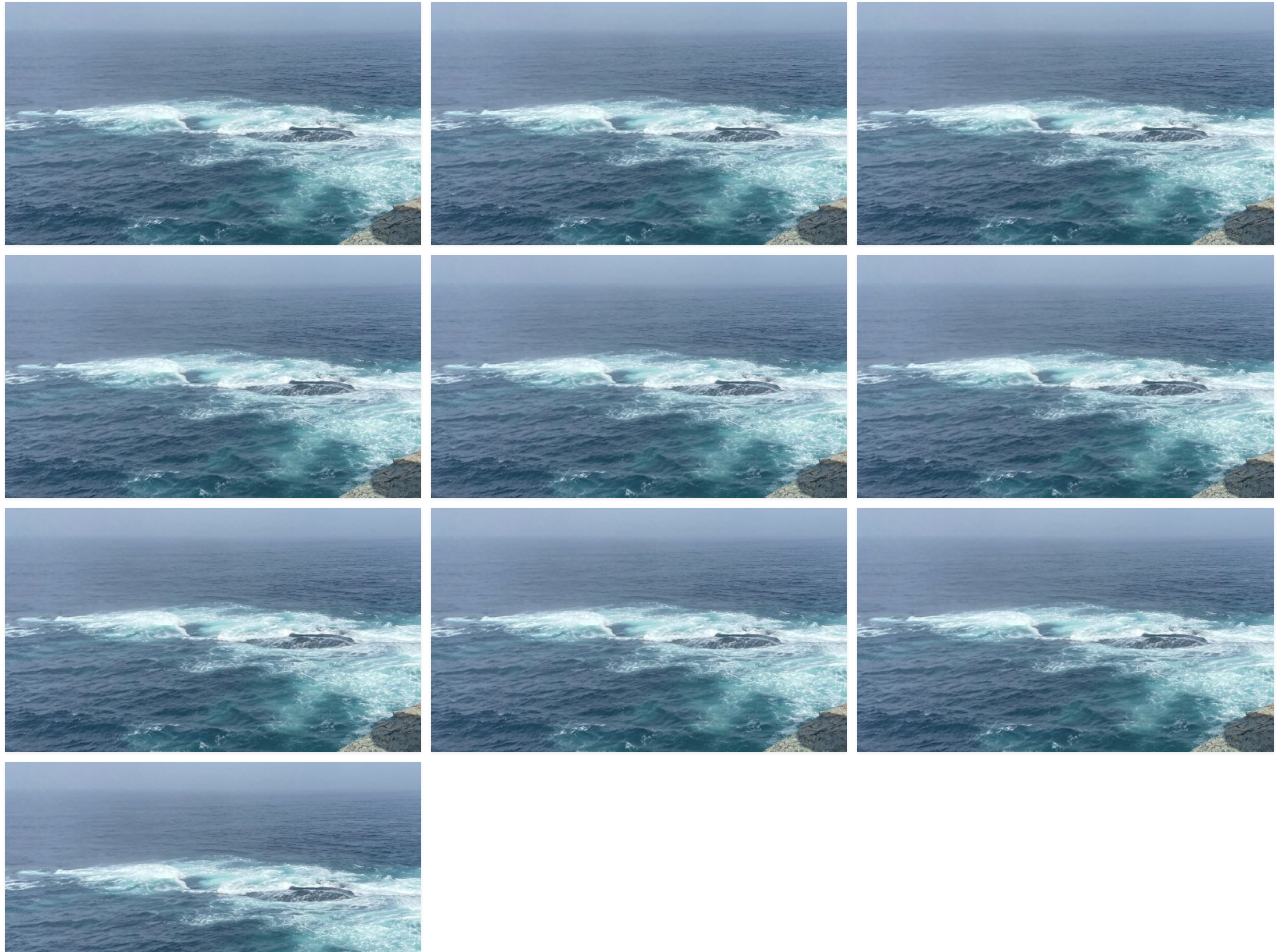
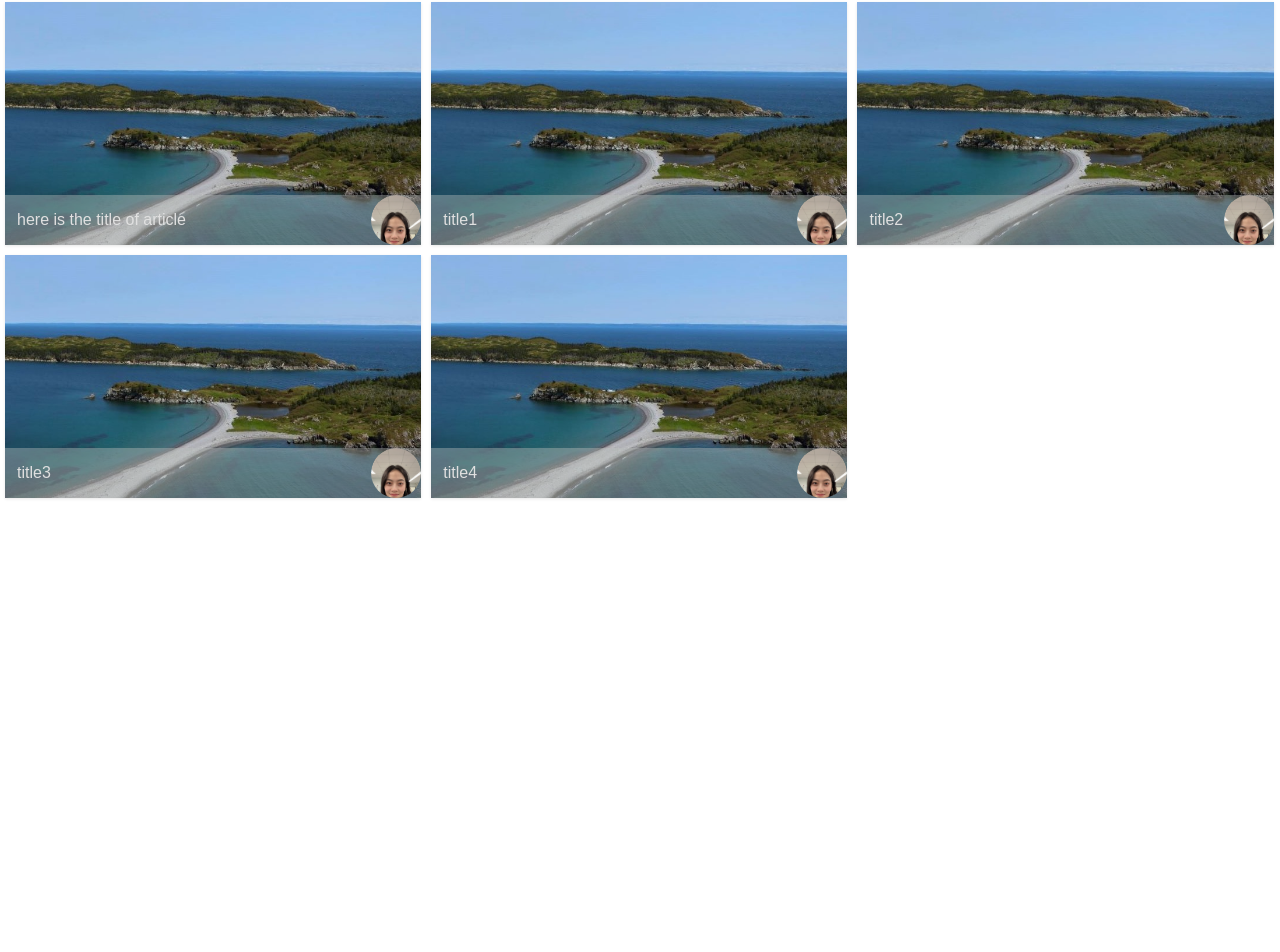
Before and after one commit to cyy-best/trywow, a React (Create React App) app in the folder my-react-app/: page / in a window 1280 px wide. Shown: the part 733-1685 px from the top of the page. After the commit the page ends 1236 px from the top, so only its background shows below. Built offline with nearby package versions, Linux system fonts and the light colour scheme.

Commit message:
import data from json,pass data through components

```diff
--- a/my-react-app/src/Card.js
+++ b/my-react-app/src/Card.js
@@ -1,16 +1,28 @@
 import { Link } from 'react-router-dom';
 import './css/card.css';
-import pic from './image/slide3.jpg'
+import jsonData from './db.json';
+import slide from './image/slide1.jpg';
+import avatar from './image/yuCao.jpg';
 
 
-function Card() {
+function Card({post}) {
+    const handleDetails = () =>{
+        return jsonData.posts.map((post) => (
+            <Card key={post.id} post={post}/>
+
+        ));
+    }
 
     return (
-        <Link to="/card-detail" className='card-container' style={{ textDecoration: 'none' }}>
+        <Link to={{ pathname: "/card-detail" }}   state= {{ post:post }} className='card-container' style={{ textDecoration: 'none' }} onClick={handleDetails}>
             <div className="card mainpage-card">
 
-                    <img src={pic} className="card-img" alt="Placeholder" />
+                <img src={slide} className="card-img" alt="cover" />
 
+                <div className='article-info'>
+                    <p className='card-title'> {post.title}</p>
+                    <div className='card-avatar'><img src={avatar} alt='avatar' className='card-avatar'></img></div>
+                </div>
             </div>
         </Link>
     );
--- a/my-react-app/src/Main.js
+++ b/my-react-app/src/Main.js
@@ -9,13 +9,21 @@ import NewCard from './pages/NewCard';
 import { Container} from 'react-bootstrap'; // 导入 Bootstrap 组件
 import { Pencil, CreditCard, SuitHeart, People, Puzzle } from 'react-bootstrap-icons';
 import MyCarousel from './Carousel';
-import { BrowserRouter as Router, Route, Routes } from 'react-router-dom'; // 导入React Routers
+import { BrowserRouter as Router, Route, Routes} from 'react-router-dom'; // 导入React Routers
 import './css/index.css';
 import './css/card.css';
+import jsonData from './db.json';
 
 
 
 function Main() {
+
+
+    const renderCards = () => {
+        return jsonData.posts.map((post) => (
+            <Card key={post.id} post={post}/>
+        ));
+    };
 
     return (
         <div>
@@ -87,18 +95,7 @@ function Main() {
                                     </div>
                             <Container fluid className='main-page flex'>
 
-                                        <Card />
-                                        <Card />
-                                        <Card />
-                                        <Card />
-                                        <Card />
-                                        <Card />
-                                        <Card />
-                                        <Card />
-                                        <Card />
-                                        <Card />
-
-                                        {/* 其他左侧内容 */}
+                                    {renderCards()}
 
                             </Container>
 
--- a/my-react-app/src/author.js
+++ b/my-react-app/src/author.js
@@ -7,7 +7,7 @@ function Author() {
     return (
         <div className="author-info">
             <div className='avatar'>
-                <img src={pic} ></img>
+                <img src={pic} alt="avatar"></img>
                 <i></i>
             </div>
             <Link style={{textDecoration:'none'}}><h3 className='h3 author'>author</h3></Link>
--- a/my-react-app/src/css/card.css
+++ b/my-react-app/src/css/card.css
@@ -1,4 +1,3 @@
-
 .card {
     border: 1px solid #e0e0e0;
     border-radius: 8px;
@@ -7,21 +6,29 @@
 
     box-shadow: 0px 2px 4px rgba(0, 0, 0, 0.1);
     transition: transform 0.3s ease-in-out;
-    text-decoration: none; /* 移除链接的下划线效果 */
-    display: block; /* 使整个卡片区域可点击 */
-    color: #333; /* 文字颜色 */
-    font-family: Arial, sans-serif; /* 字体 */
-    background-color: #fff; /* 背景颜色 */
+    text-decoration: none;
+    /* 移除链接的下划线效果 */
+    display: block;
+    /* 使整个卡片区域可点击 */
+    color: #333;
+    /* 文字颜色 */
+    font-family: Arial, sans-serif;
+    /* 字体 */
+    background-color: #fff;
+    /* 背景颜色 */
 }
-.main-page.container-fluid{
+
+.main-page.container-fluid {
     margin: 0;
     padding: 0;
 }
-.card-container{
+
+.card-container {
     flex-basis: 33.3%;
     position: relative;
 }
-.card.mainpage-card{
+
+.card.mainpage-card {
     border: none;
     box-shadow: 0 1px 3px rgba(0, 0, 0, 0.1);
     margin: 5px;
@@ -29,6 +36,37 @@
     height: 19vw;
     position: relative;
     overflow: hidden;
+    display: flex;
+    justify-content: flex-end;
+    align-items: flex-end;
+
+}
+
+.card.mainpage-card .article-info {
+    width: 100%;
+    position: absolute;
+    display: flex;
+    flex-direction: row;
+    justify-content: space-between;
+    background-color: rgba(187, 192, 190, 0.4);
+    color: #e0e0e0;
+}
+
+.card.mainpage-card .article-info .card-avatar {
+    width: 50px;
+    height: 50px;
+    overflow: hidden;
+    border-radius: 50px;
+}
+
+.card.mainpage-card .article-info .card-avatar img {
+    height: auto;
+}
+
+.card.mainpage-card .article-info .card-title {
+    margin: 0 12px;
+    height: 50px;
+    line-height: 50px;
 }
 
 .card:hover {
--- /dev/null
+++ b/my-react-app/src/db.json
@@ -0,0 +1,64 @@
+{
+    "posts": [
+      {
+        "id": 1,
+        "title": "here is the title of article",
+        "content": "Lorem ipsum dolor sit amet, consectetur adipiscing elit. Nulla ut erat purus. Proin ligula ligula, egestas et sapien finibus,mollis rhoncus mauris. Sed ac massa vel felis ultricies bibendum posuere ac quam. Nulla dapibus libero quam, sed vulputate nulla interdum a. Aenean vulputate justo quis dui cursus, ac egestas neque rutrum. Maecenas auctor vel justo sed iaculis. Aliquam quis rhoncus turpis, vel cursus enim. Etiam convallis consequat nibh, sed facilisis turpis tempor ut.",
+        "author": {
+          "id": 1,
+          "name": "Yu Cao",
+          "avatar": "./image/yuCao.jpg"
+        },
+        "image": "./image/slide1.jpg",
+        "date": "2023-01-01"
+      },
+      {
+        "id": 1,
+        "title": "title1",
+        "content": "Lorem ipsum dolor sit amet, consectetur adipiscing elit. Nulla ut erat purus. Proin ligula ligula, egestas et sapien finibus,mollis rhoncus mauris. Sed ac massa vel felis ultricies bibendum posuere ac quam. Nulla dapibus libero quam, sed vulputate nulla interdum a. Aenean vulputate justo quis dui cursus, ac egestas neque rutrum. Maecenas auctor vel justo sed iaculis. Aliquam quis rhoncus turpis, vel cursus enim. Etiam convallis consequat nibh, sed facilisis turpis tempor ut.",
+        "author": {
+          "id": 1,
+          "name": "Yu Cao",
+          "avatar": "./image/yuCao.jpg"
+        },
+        "image": "./image/slide1.jpg",
+        "date": "2023-01-01"
+      },
+      {
+        "id": 2,
+        "title": "title2",
+        "content": "Lorem ipsum dolor sit amet, consectetur adipiscing elit. Nulla ut erat purus. Proin ligula ligula, egestas et sapien finibus,mollis rhoncus mauris. Sed ac massa vel felis ultricies bibendum posuere ac quam. Nulla dapibus libero quam, sed vulputate nulla interdum a. Aenean vulputate justo quis dui cursus, ac egestas neque rutrum. Maecenas auctor vel justo sed iaculis. Aliquam quis rhoncus turpis, vel cursus enim. Etiam convallis consequat nibh, sed facilisis turpis tempor ut.",
+        "author": {
+          "id": 1,
+          "name": "Xiaohang Zhao",
+          "avatar": "./image/slide2.jpg"
+        },
+        "image": "./image/slide1.jpg",
+        "date": "2023-01-01"
+      },
+      {
+        "id": 3,
+        "title": "title3",
+        "content": "Lorem ipsum dolor sit amet, consectetur adipiscing elit. Nulla ut erat purus. Proin ligula ligula, egestas et sapien finibus,mollis rhoncus mauris. Sed ac massa vel felis ultricies bibendum posuere ac quam. Nulla dapibus libero quam, sed vulputate nulla interdum a. Aenean vulputate justo quis dui cursus, ac egestas neque rutrum. Maecenas auctor vel justo sed iaculis. Aliquam quis rhoncus turpis, vel cursus enim. Etiam convallis consequat nibh, sed facilisis turpis tempor ut.",
+        "author": {
+          "id": 1,
+          "name": "Yixuan Liang",
+          "avatar": "./image/slide3.jpg"
+        },
+        "image": "./image/slide1.jpg",
+        "date": "2023-01-01"
+      },
+      {
+        "id": 4,
+        "title": "title4",
+        "content": "Lorem ipsum dolor sit amet, consectetur adipiscing elit. Nulla ut erat purus. Proin ligula ligula, egestas et sapien finibus,mollis rhoncus mauris. Sed ac massa vel felis ultricies bibendum posuere ac quam. Nulla dapibus libero quam, sed vulputate nulla interdum a. Aenean vulputate justo quis dui cursus, ac egestas neque rutrum. Maecenas auctor vel justo sed iaculis. Aliquam quis rhoncus turpis, vel cursus enim. Etiam convallis consequat nibh, sed facilisis turpis tempor ut.",
+        "author": {
+          "id": 1,
+          "name": "Xintong Wu",
+          "avatar": "./image/yuCao.jpg"
+        },
+        "image": "./image/slide1.jpg",
+        "date": "2023-01-01"
+      }
+    ]
+  }
--- a/my-react-app/src/pages/CardDetail.js
+++ b/my-react-app/src/pages/CardDetail.js
@@ -1,12 +1,16 @@
 import { Container, Row, Col } from 'react-bootstrap';
 import Navbar from '../NavigationBar';
-import Author from '../author';
-import Comment from '../comment';
+import Author from '../Author';
+import Comment from '../Comment';
 import '../css/index.css';
 import '../css/c-detail.css';
+import { useLocation } from 'react-router-dom';
 
 function CardDetail() {
+    const location = useLocation();
     const title = 'detail-title';
+    const { post = null } = location.state;
+    console.log(post)
 
     return (
         <div className='card-detail'>
@@ -23,29 +27,19 @@ function CardDetail() {
                             <div className='img-container'>
                                 <div className='card-image image1'></div>
                                 <p>
-                                    Lorem ipsum dolor sit amet, consectetur adipiscing elit. Nulla
-                                    facilisi. Sed at efficitur odio. Integer eget lorem ac quam
-                                    malesuada ullamcorper. Quisque feugiat diam a odio euismod, eu
-                                    vestibulum nunc fermentum. Vivamus at dui et metus ullamcorper
-                                    auctor. Sed vel purus ut ex consectetur dignissim.
+                                    {post.content}
                                 </p>
                                 <div className='card-image image2'></div>
                                 <div className='card-image image3'></div>
 
 
 
-                                <p>
-                                    Lorem ipsum dolor sit amet, consectetur adipiscing elit. Nulla
-                                    facilisi. Sed at efficitur odio. Integer eget lorem ac quam
-                                    malesuada ullamcorper. Quisque feugiat diam a odio euismod, eu
-                                    vestibulum nunc fermentum. Vivamus at dui et metus ullamcorper
-                                    auctor. Sed vel purus ut ex consectetur dignissim.
-                                </p>
+
                             </div>
                             <Row>
                                 <Col>
-                                    <p>Published on: September 1, 2023</p>
-                                    <p>Author: John Doe</p>
+                                    <p>Published on: {post.date}</p>
+                                    <p>Author: {post.author.name}</p>
                                 </Col>
                             </Row>
                         </div>
```
Also changed, not shown: my-react-app/src/image/yuCao.jpg (added).
